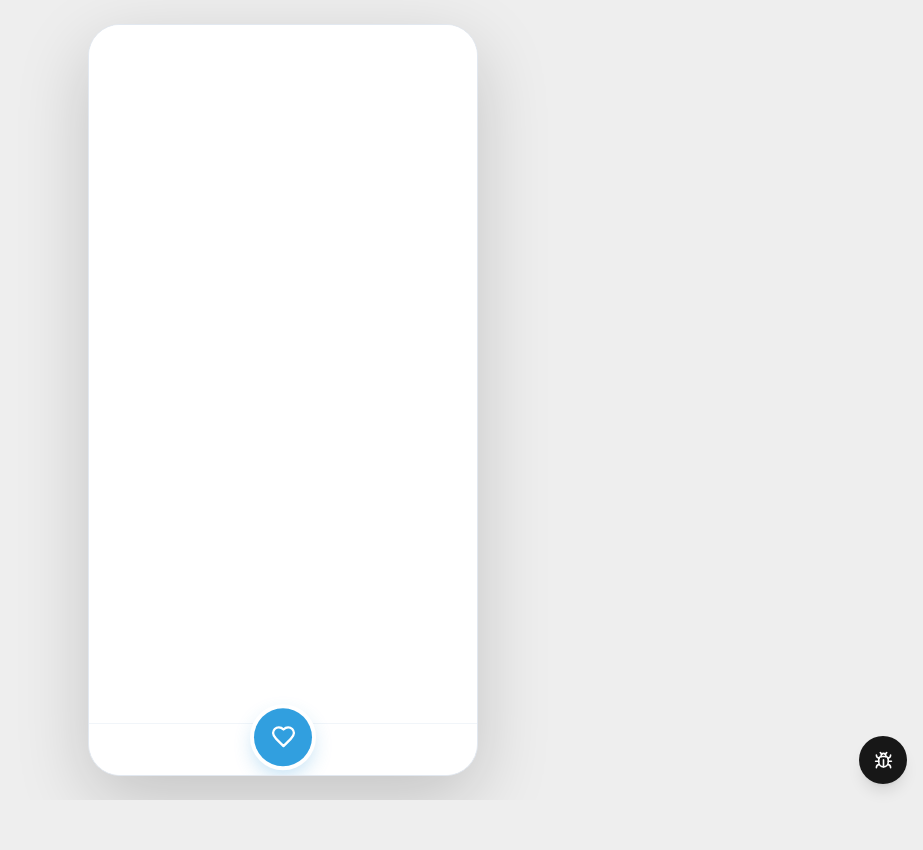
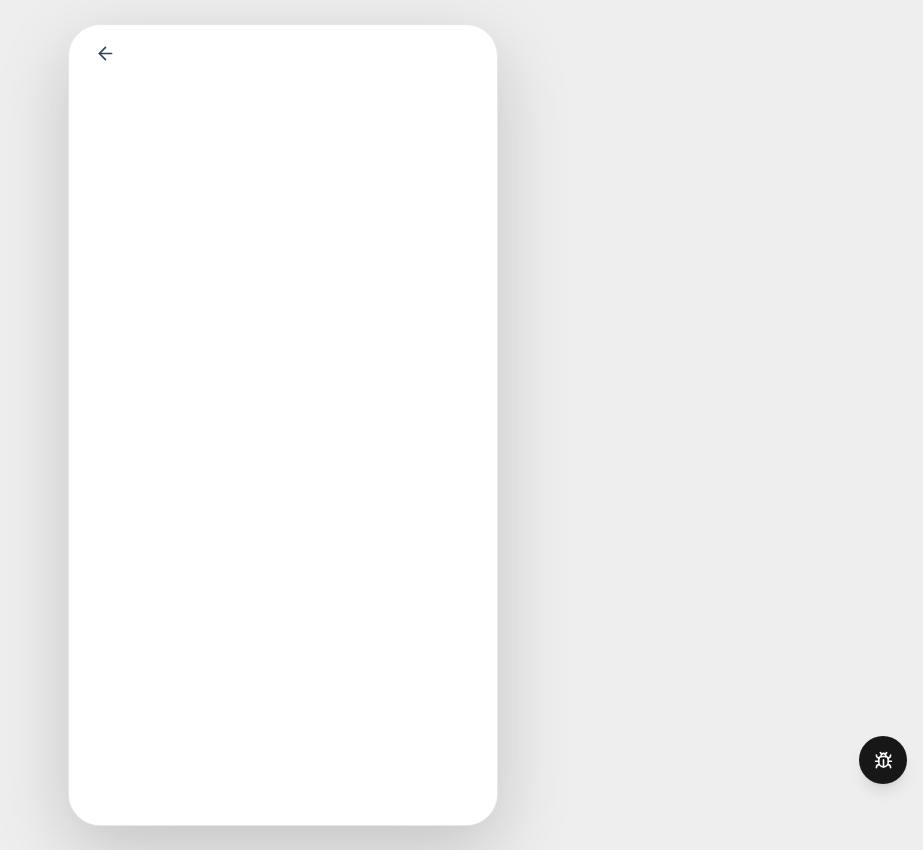
Before and after one commit to atip-mecode/btm, a Next.js app: page /new in a window 1280 px wide. Shown: the whole page, without its empty margins (357-1280 px from the left). Before the commit the page ends 800 px from the top, so only its background shows below. Built offline with nearby package versions, Linux system fonts and the light colour scheme.

Commit message:
Add clean layout for new route

```diff
--- a/src/app/new/page.tsx
+++ b/src/app/new/page.tsx
@@ -1,9 +1,11 @@
-import { HomeLayout } from "@/components/layout/HomeLayout";
+import { CleanLayout } from "@/components/layout/CleanLayout";
+import { TopNavigation } from "@/components/layout/TopNavigation";
 
 export default function NewPage() {
   return (
-    <HomeLayout>
-      <main aria-label="สร้างรายการใหม่" className="min-h-full bg-white" />
-    </HomeLayout>
+    <CleanLayout>
+      <TopNavigation />
+      <main aria-label="สร้างรายการใหม่" className="min-h-[calc(100dvh-56px)] bg-white" />
+    </CleanLayout>
   );
 }
--- /dev/null
+++ b/src/components/layout/CleanLayout.tsx
@@ -0,0 +1,9 @@
+import type { ReactNode } from "react";
+
+export function CleanLayout({ children }: { children: ReactNode }) {
+  return (
+    <div className="mx-auto min-h-dvh w-full max-w-[430px] bg-white sm:min-h-0 sm:h-full sm:overflow-y-auto sm:rounded-[32px] sm:border sm:border-slate-200 sm:shadow-[0_24px_72px_rgb(0_0_0/0.18)]">
+      {children}
+    </div>
+  );
+}
--- /dev/null
+++ b/src/components/layout/TopNavigation.tsx
@@ -0,0 +1,21 @@
+"use client";
+
+import { useRouter } from "next/navigation";
+import { ArrowLeft } from "lucide-react";
+
+export function TopNavigation() {
+  const router = useRouter();
+
+  return (
+    <header className="flex h-14 items-center px-4 pt-[env(safe-area-inset-top)]">
+      <button
+        type="button"
+        aria-label="ย้อนกลับ"
+        onClick={() => router.back()}
+        className="flex size-10 items-center justify-center rounded-full text-slate-700 transition-colors hover:bg-slate-100 active:bg-slate-200"
+      >
+        <ArrowLeft aria-hidden="true" size={21} strokeWidth={1.9} />
+      </button>
+    </header>
+  );
+}
```
